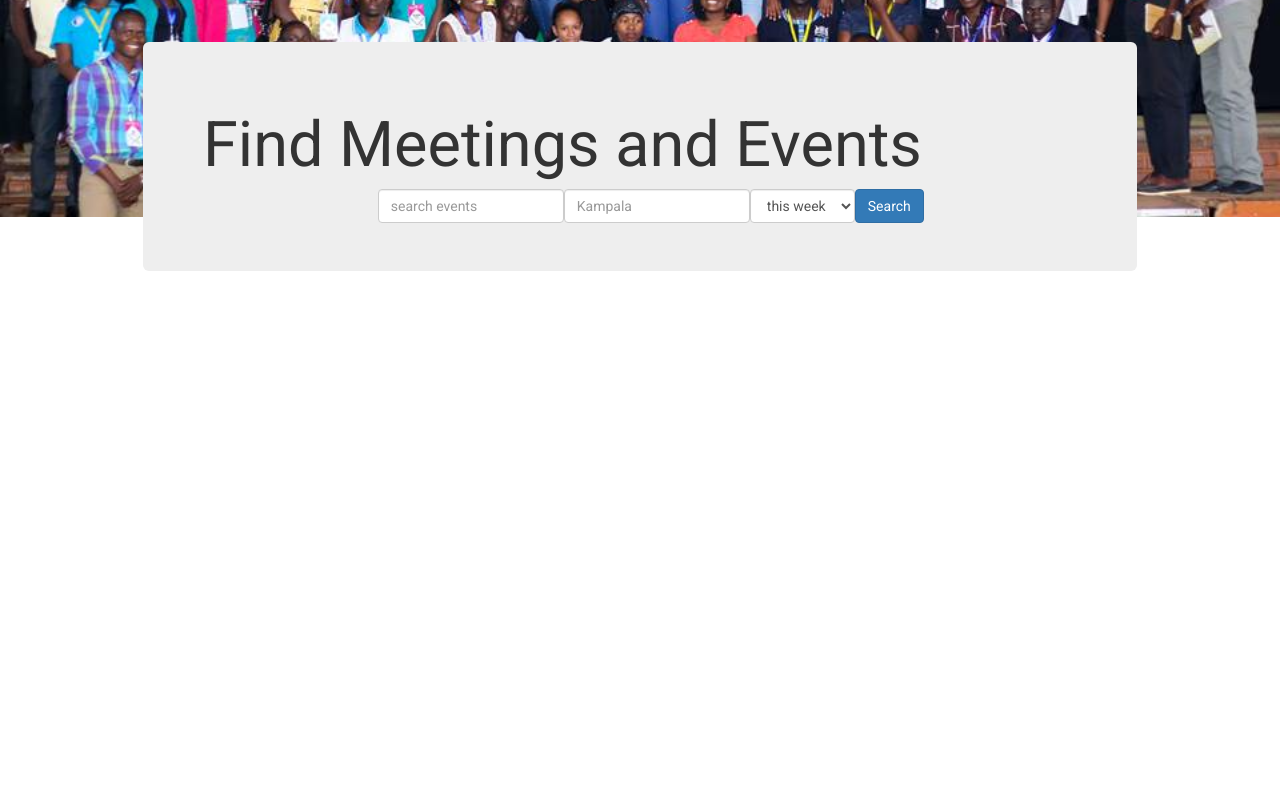
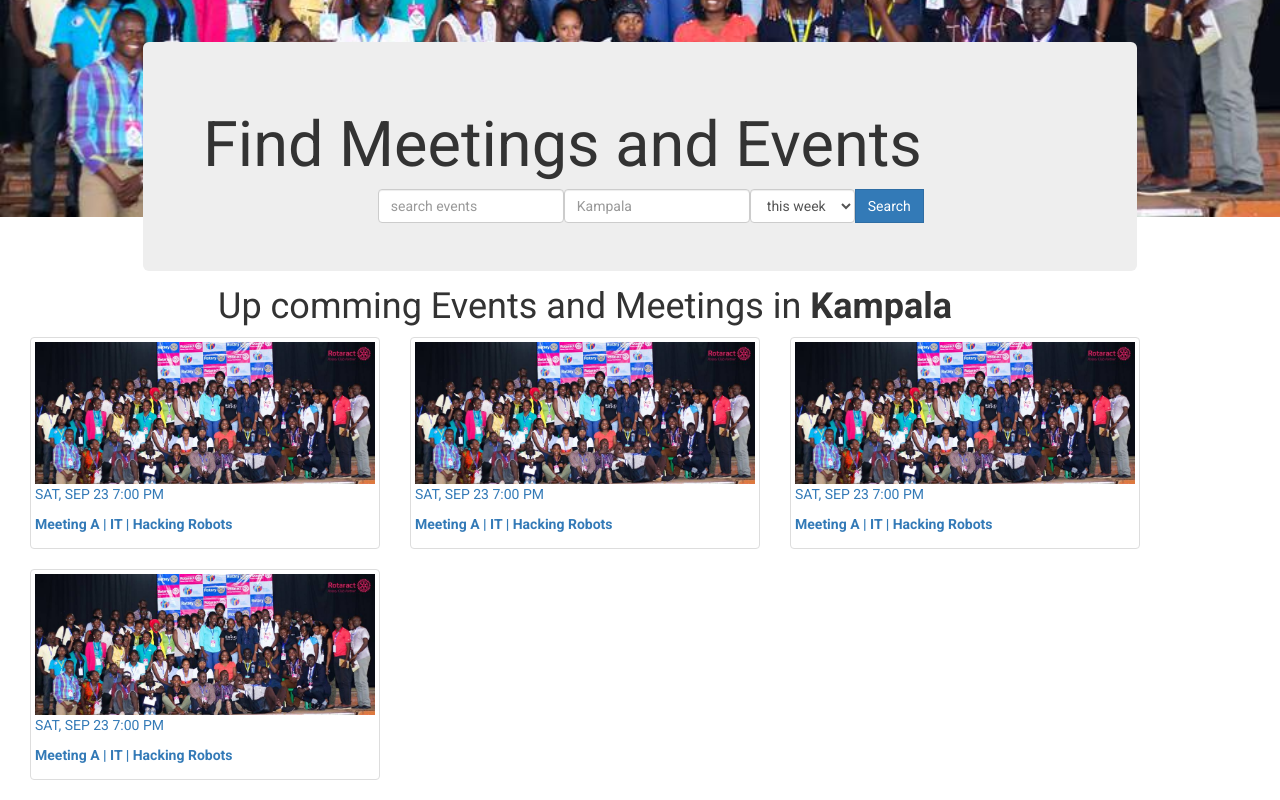
Before and after one commit to Gaiish/rotaract, a React app: page / in a window 1280 px wide. Shown: the part 368-1168 px from the top of the page. Before the commit the page ends 800 px from the top, so only its background shows below. Built offline with nearby package versions, Linux system fonts and the light colour scheme.

Commit message:
added upcoming events

```diff
--- /dev/null
+++ b/components/upcoming_event.js
@@ -0,0 +1,54 @@
+import React, {Component} from 'react';
+
+export default class UpEv extends Component{
+  render(){
+    return(
+      <div>
+        <div className="col-md-4">
+          <div className="thumbnail">
+            <a href="#">
+              <img src="/img/rotaract-full-img.jpg" />
+              <p>
+                <p>SAT, SEP 23 7:00 PM</p>
+                <p><b>Meeting A | IT | Hacking Robots</b></p>
+              </p>
+            </a>
+          </div>
+        </div>
+        <div className="col-md-4">
+          <div className="thumbnail">
+            <a href="#">
+              <img src="/img/rotaract-full-img.jpg" />
+              <p>
+                <p>SAT, SEP 23 7:00 PM</p>
+                <p><b>Meeting A | IT | Hacking Robots</b></p>
+              </p>
+            </a>
+          </div>
+        </div>
+        <div className="col-md-4">
+          <div className="thumbnail">
+            <a href="#">
+              <img src="/img/rotaract-full-img.jpg" />
+              <p>
+                <p>SAT, SEP 23 7:00 PM</p>
+                <p><b>Meeting A | IT | Hacking Robots</b></p>
+              </p>
+            </a>
+          </div>
+        </div>
+        <div className="col-md-4">
+          <div className="thumbnail">
+            <a href="#">
+              <img src="/img/rotaract-full-img.jpg" />
+              <p>
+                <p>SAT, SEP 23 7:00 PM</p>
+                <p><b>Meeting A | IT | Hacking Robots</b></p>
+              </p>
+            </a>
+          </div>
+        </div>
+      </div>
+    )
+  }
+}
--- /dev/null
+++ b/components/upcoming_events.js
@@ -0,0 +1,15 @@
+import React, {Component} from 'react';
+import UpEv from './upcoming_event';
+
+export default class UpComEv extends Component{
+  render(){
+    return(
+      <div className="container" id="UpComEv">
+        <div clasName="row">
+          <h1 className="text-center">Up comming Events and Meetings in <b>Kampala</b></h1>
+          <UpEv />
+        </div>
+      </div>
+    )
+  }
+}
--- a/sass/_custom.scss
+++ b/sass/_custom.scss
@@ -14,5 +14,12 @@
   left: 10%;
   form{
     padding-left: 20%;
+    .btn{
+      border-radius: 0;
+    }
   }
 }
+#UpComEv{
+  position: absolute;
+  padding-top: 50px;
+}
--- a/src/index.js
+++ b/src/index.js
@@ -4,6 +4,7 @@ import {render} from 'react-dom';
 import Nav from '../components/navbar';
 import Mimg from '../components/mainimg';
 import SearchBar from '../components/searchBar';
+import UpComEv from '../components/upcoming_events';
 
 class App extends Component{
   constructor(props){
@@ -16,6 +17,7 @@ class App extends Component{
         <Nav />
         <Mimg />
         <SearchBar />
+        <UpComEv />
       </div>
     )
   }
```
Also changed, not shown: public/css/app.css.
